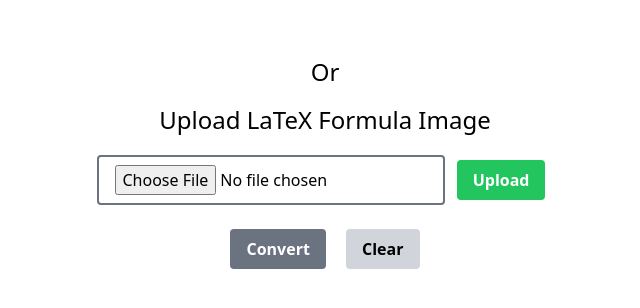
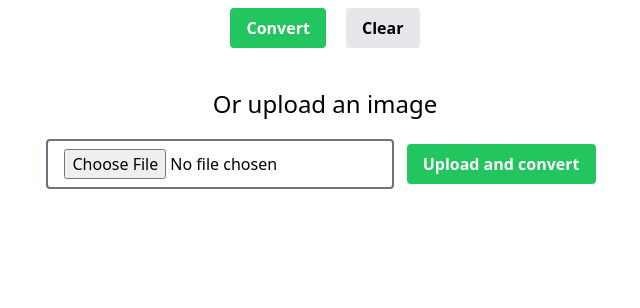
Before and after one commit to dsabljic/Image-to-LaTex, a FastAPI app: page / in a window 1280 px wide. Shown: the part 374-682 px from the top of the page, without its empty margins (315-955 px from the left). Run offline with FastAPI, Linux system fonts and the light colour scheme; some libraries are stand-ins or nearby versions.

Commit message:
Button layout

```diff
--- a/templates/index.html
+++ b/templates/index.html
@@ -11,15 +11,14 @@
     <p class="text-2xl mb-4 text-center m-3">Handwritten Formula</p>
     <div class="text-center">
         <canvas class="border border-black mx-auto" id="inputCanvas" width="700" height="260"></canvas>
+        <button class="bg-green-500 hover:bg-green-600 text-white font-bold py-2 px-4 rounded m-2" id="predictBtn">Convert</button>
+        <button class="bg-gray-200 hover:bg-gray-300 text-black font-bold py-2 px-4 rounded m-2" id="clearBtn">Clear</button>
         <br>
         <div class="text-center mt-8">
-            <p class="text-2xl mb-4">Or</p>
-            <p class="text-2xl mb-4">Upload LaTeX Formula Image</p>
+            <p class="text-2xl mb-4">Or upload an image</p>
             <input type="file" id="fileInput" class="border-2 border-gray-500 py-2 px-4 rounded mb-4" accept="image/*">
-            <button id="uploadBtn" class="bg-green-500 hover:bg-green-600 text-white font-bold py-2 px-4 rounded m-2">Upload</button>
+            <button id="uploadBtn" class="bg-green-500 hover:bg-green-600 text-white font-bold py-2 px-4 rounded m-2">Upload and convert</button>
         </div>
-        <button class="bg-gray-500 hover:bg-gray-600 text-white font-bold py-2 px-4 rounded m-2" id="predictBtn">Convert</button>
-        <button class="bg-gray-300 hover:bg-gray-400 text-black font-bold py-2 px-4 rounded m-2" id="clearBtn">Clear</button>
         <div id="prediction" class="mt-4 text-lg"></div>
     </div>
     <script src="../static/js/script.js"></script>
```
